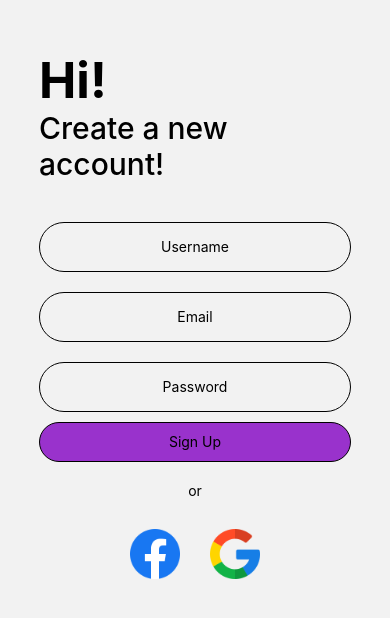
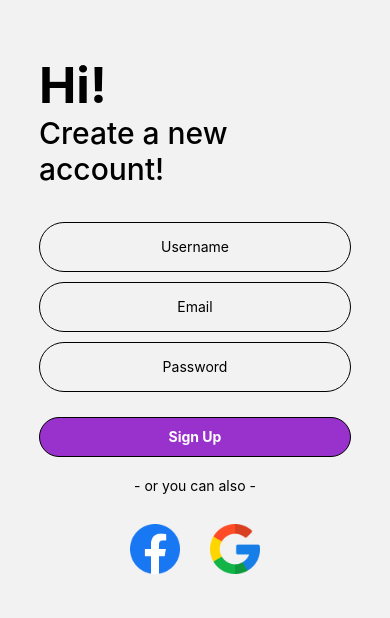
Before and after one commit to batuhanyasayan/react-native-example, a React Native app in the folder Project/: screen /SignUp in a window 390 px wide. Shown: the part 108-726 px from the top of the page. Built offline with nearby package versions, Linux system fonts and the light colour scheme.

Commit message:
changed styles

```diff
--- a/Project/src/screens/LoginPage.js
+++ b/Project/src/screens/LoginPage.js
@@ -15,9 +15,6 @@ const LoginPage = ({navigation}) => {
         source={require('../../assets/images/loginIcon.jpg')}
         style={styles.loginIconStyle}/>
 
-
-      <Text style={{fontWeight:'bold'}}>Enter Your Email</Text>
-
       <TextInput
         style={styles.textInputStyle}
         placeholder='Email'
@@ -25,8 +22,6 @@ const LoginPage = ({navigation}) => {
         onChangeText={setName}
         value={name}
       />
-
-      <Text style={{fontWeight:'bold'}}>Enter Your Password</Text>
 
       <TextInput
         style={styles.textInputStyle}
@@ -79,14 +74,14 @@ const styles = StyleSheet.create({
     borderWidth: 1,
     width: '80%',
     height: 50,
-    marginVertical: 10,
+    marginVertical: 5,
     borderRadius: 50,
     textAlign: 'center',
     fontWeight: 'bold',
   },
   buttonStyle: {
     width: '80%',
-    height: 50,
+    height: 40,
     borderRadius: 50,
     alignItems: 'center',
     justifyContent: 'center',
--- a/Project/src/screens/SignupPage.js
+++ b/Project/src/screens/SignupPage.js
@@ -25,10 +25,10 @@ const SignupPage = () => {
         style= {({pressed}) => [{
             backgroundColor: pressed ? '#8a2be2' : '#9932cc'
         },styles.signupButton]}>
-        <Text>Sign Up</Text>
+        <Text style={{color: 'white', fontWeight: 'bold'}}>Sign Up</Text>
       </Pressable>
 
-      <Text style={{marginTop: 20}}>or</Text>
+      <Text style={{marginTop: 20}}>- or you can also -</Text>
 
       <View style={styles.iconsStyle}>
 
@@ -82,7 +82,7 @@ const styles = StyleSheet.create({
     borderRadius: 50,
     width: '80%',
     height: 50,
-    marginVertical: 10,
+    marginVertical: 5,
     textAlign: 'center'
   },
   signupButton: {
@@ -91,7 +91,8 @@ const styles = StyleSheet.create({
     width: '80%',
     height: 40,
     alignItems: 'center',
-    justifyContent: 'center'
+    justifyContent: 'center',
+    marginTop: 20
   },
   facebookIcon: {
     width: 50,
```
